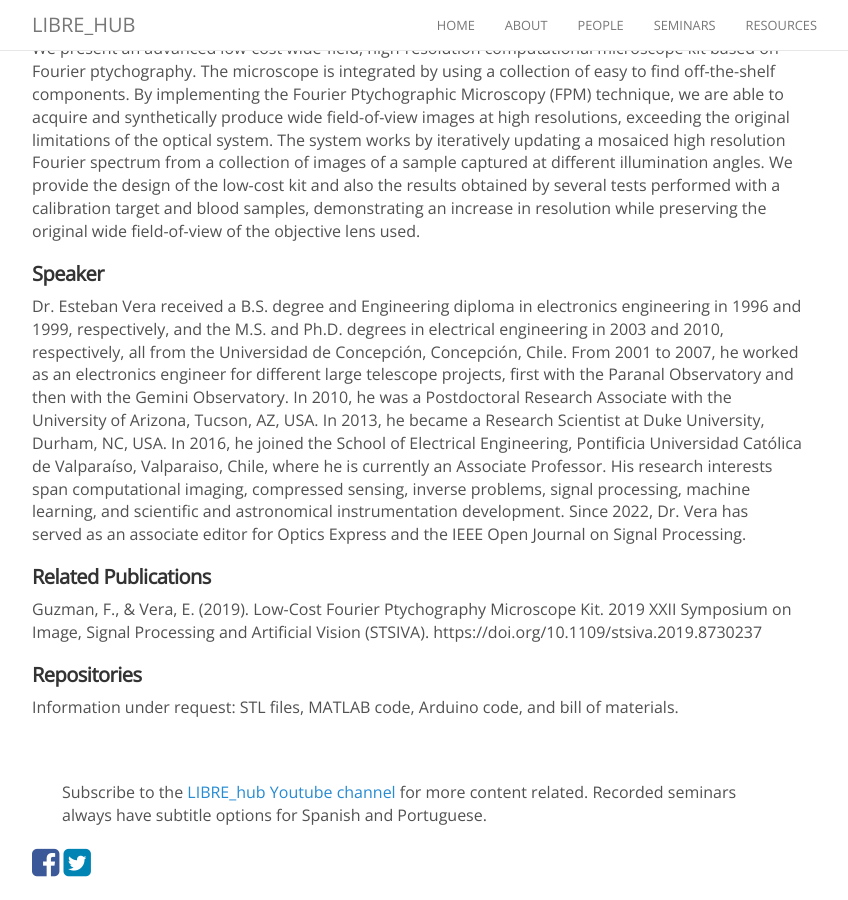
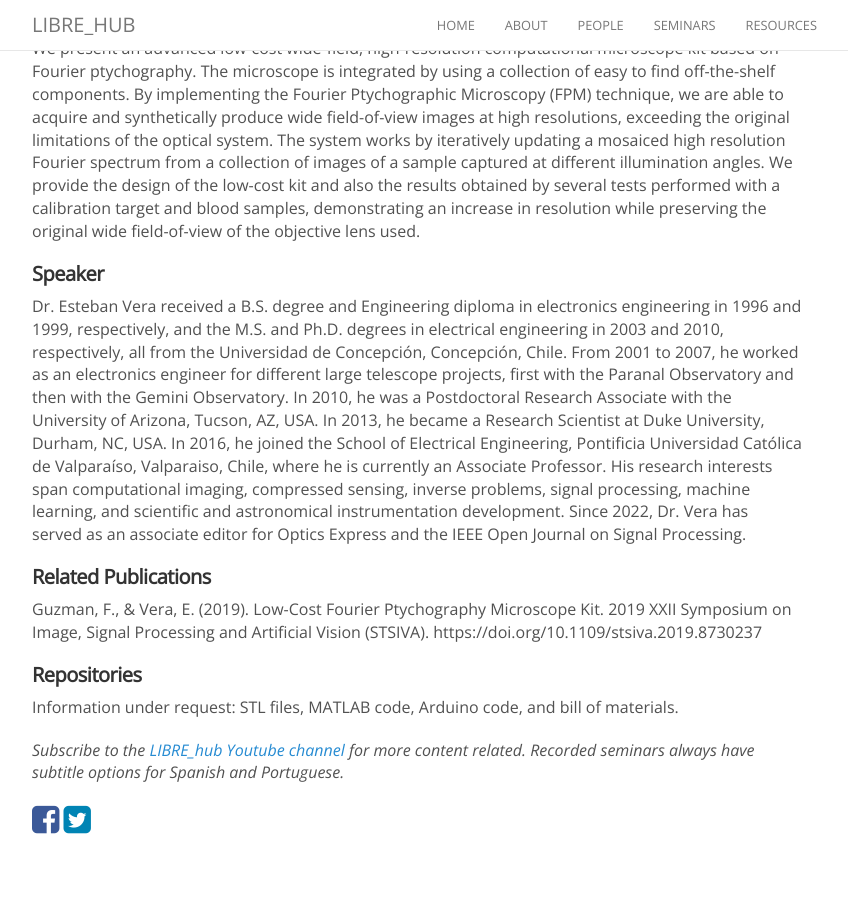
Before and after one commit to LIBREhub/LIBREhub.github.io, a Jekyll site: the page built from _posts/2022-07-14-esteban-vera.md, in a window 1280 px wide and 900 px high, scrolled down 620 px. Shown: the whole window, without its empty margins (223-1071 px from the left). Built offline with Jekyll 4.4.1, drawn with Linux system fonts in a browser that asks for light colours; nearby versions of some CDN libraries; comment, search, counter and statistics services are not loaded; after the commit the page ends 1477 px from its top, so only the background shows below that; grey boxes are pictures that could not be loaded.

```diff
--- a/_posts/2022-07-14-esteban-vera.md
+++ b/_posts/2022-07-14-esteban-vera.md
@@ -22,7 +22,6 @@ Guzman, F., & Vera, E. (2019). Low-Cost Fourier Ptychography Microscope Kit. 201
 
 #### Repositories
 Information under request: STL files, MATLAB code, Arduino code, and bill of materials.
-
 <br>
 
-> Subscribe to the [LIBRE_hub Youtube channel](https://www.youtube.com/channel/UCKaffupDA8KKrDE0rd668Xw) for more content related. Recorded seminars always have subtitle options for Spanish and Portuguese.
+*Subscribe to the [LIBRE_hub Youtube channel](https://www.youtube.com/channel/UCKaffupDA8KKrDE0rd668Xw) for more content related. Recorded seminars always have subtitle options for Spanish and Portuguese.*
```
